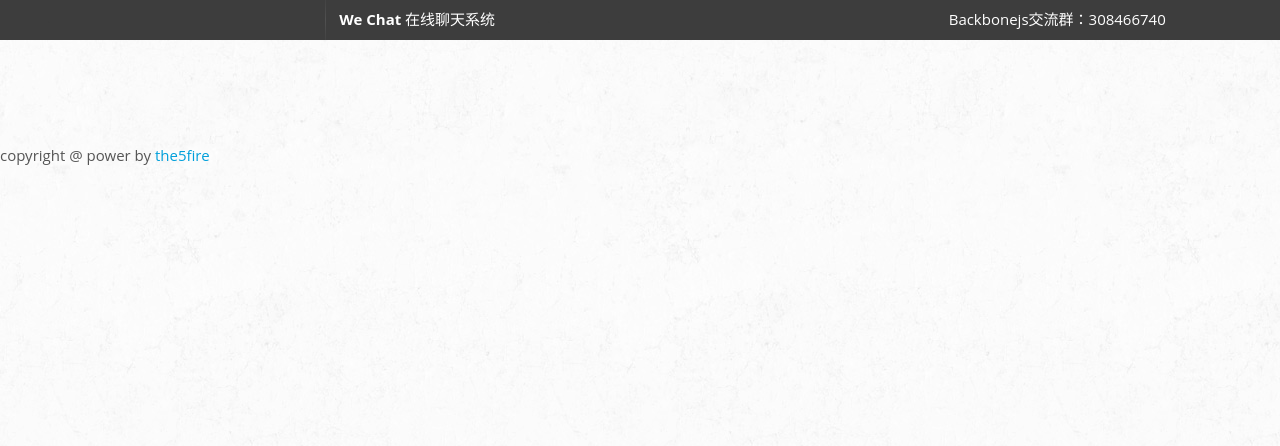
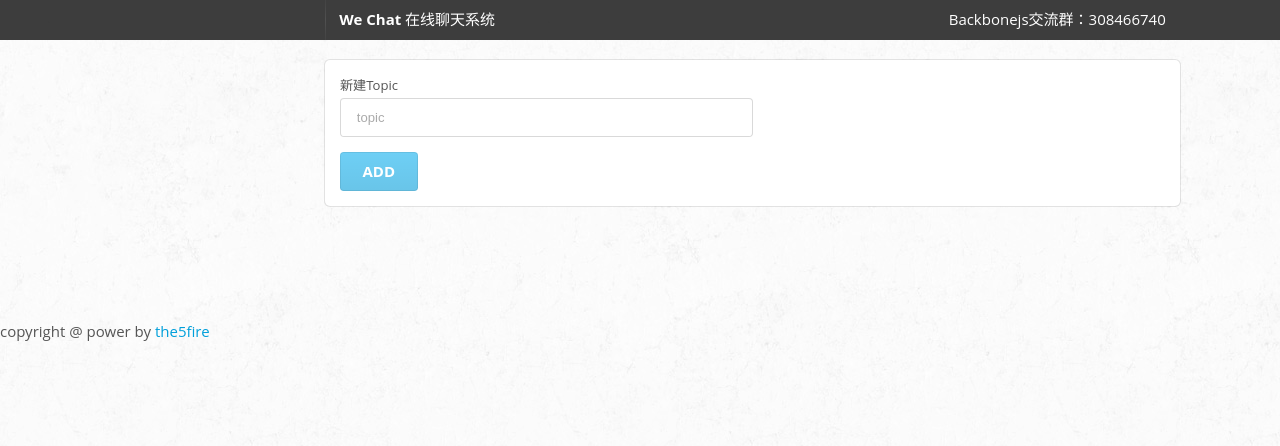
Before and after one commit to the5fire/wechat, a Python web app: template src/templates/index.html in a window 1280 px wide. Shown: the top 446 px of the page. Run offline with Jinja, Linux system fonts and the light colour scheme; the template is opened without the code that fills it, so the values that code supplies are empty; some web fonts are replaced.

Commit message:
完成创建topic，注释掉需要登录的部分代码

```diff
--- a/src/static/js/chat.js
+++ b/src/static/js/chat.js
@@ -62,6 +62,7 @@ $(function(){
 
         events: {
             'click .submit': 'saveMessage',
+            'click .submit_topic': 'saveTopic',
         },
 
         initialize: function() {
@@ -108,6 +109,24 @@ $(function(){
                     messages.add(response);
                     comment_box.val('');
                     self.message_list.scrollTop(self.message_list_div.scrollHeight)
+                },
+            });
+        },
+
+        saveTopic: function(evt) {
+            var topic_title = $('#topic_title');
+            if (topic_title.val() == '') {
+                alert('主题不能为空！');
+                return false
+            }
+            var topic = new Topic({
+                title: topic_title.val(),
+            });
+            self = this;
+            topic.save(null, {
+                success: function(model, response, options){
+                    topics.add(response);
+                    topic_title.val('');
                 },
             });
         },
@@ -170,6 +189,7 @@ $(function(){
     appRouter.indexFlag = false;
     Backbone.history.start({pustState: true});
     if(appRouter.indexFlag == false) {
+        // 跳转到index
         appRouter.navigate('index', {trigger: true});
     }
 });
--- a/src/templates/index.html
+++ b/src/templates/index.html
@@ -34,6 +34,16 @@
 
     <!-- Topic List -->
     <div id="topic_list" class="ui three column grid">
+    </div>
+
+    <div class="ui error form segment">
+        <div class="two fields">
+            <div class="field">
+                <label>新建Topic</label>
+                <input id="topic_title" placeholder="topic" type="text">
+            </div>
+        </div>
+        <div class="ui blue submit_topic button">Add</div>
     </div>
 
     <!-- Message -->
```
Also changed, not shown: src/handlers.py (+9 -7 lines).
